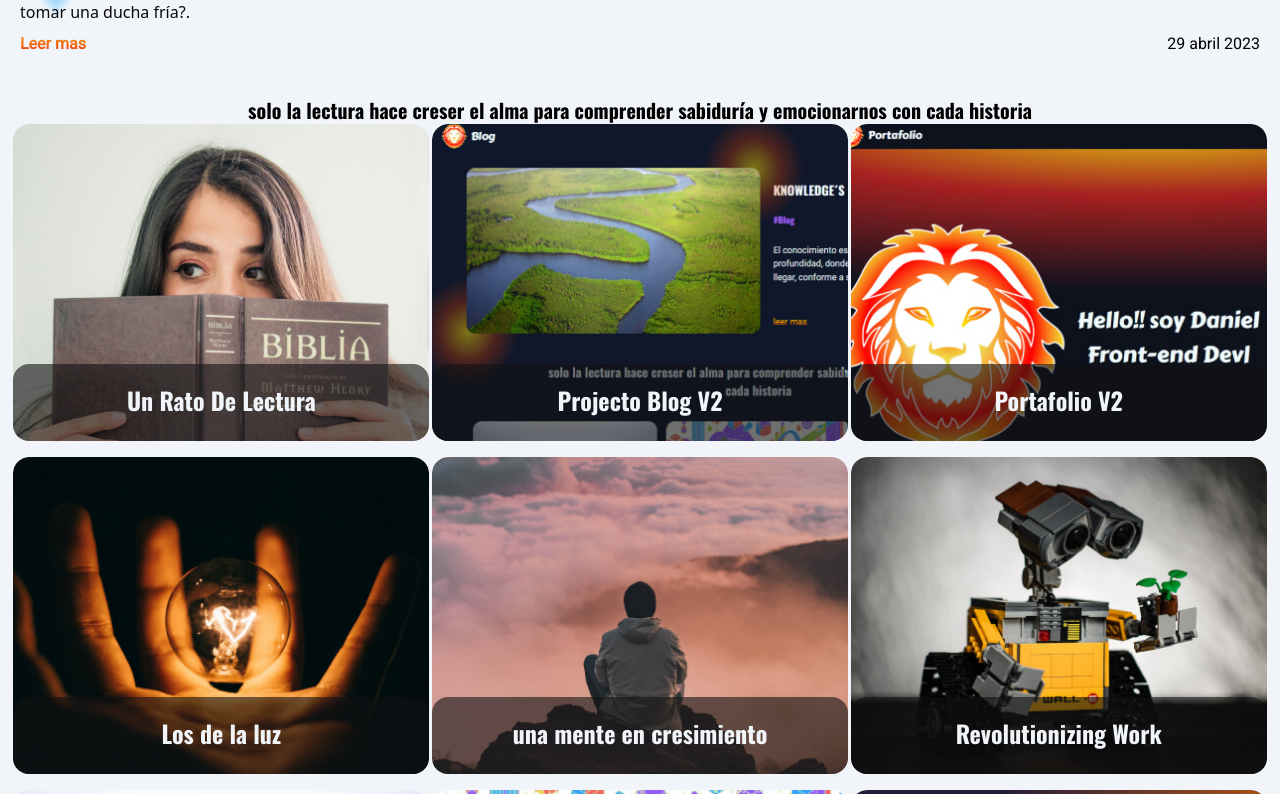
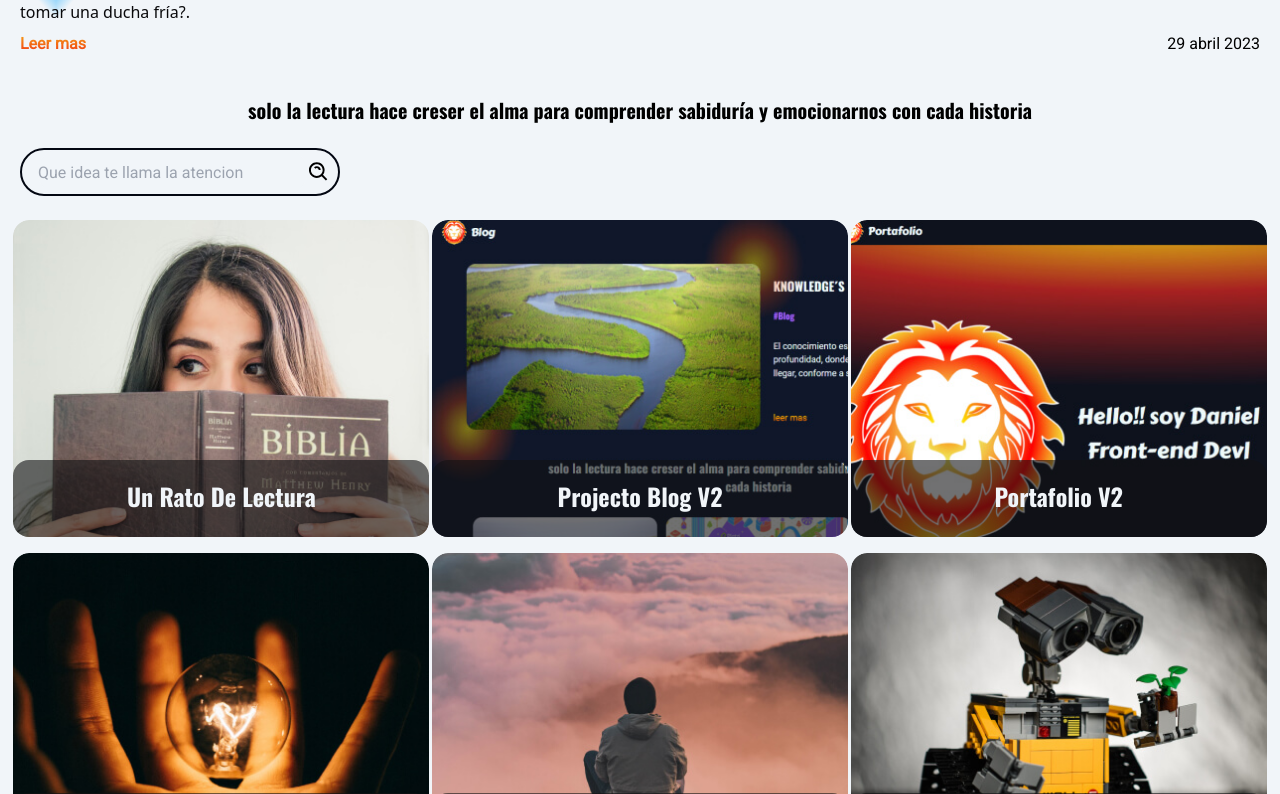
Before and after one commit to DanielLenoz/Daniel-blogV3, a React (Vite) app: page /#/ in a window 1280 px wide. Shown: the part 1266-2060 px from the top of the page. Built offline with nearby package versions, Linux system fonts and the light colour scheme.

Commit message:
created the style search

```diff
--- a/src/components/Cards.jsx
+++ b/src/components/Cards.jsx
@@ -1,12 +1,13 @@
 import React from 'react'
-import { blogData } from '../data'
+// import { blogData } from '../data'
 import { NavLink } from 'react-router-dom'
 import '../style/gradients.css'
-
-const cardBlogs = [...blogData]
-const newCardBlogs = cardBlogs.shift()
+import { useBlog } from '../hooks/useBlog'
 
 function Cards() {
+  const { state } = useBlog()
+  const { cardBlogs } = state
+
   return (
     <section className="grid justify-center gap-4 md:grid-cols-2 xl:grid-cols-3">
       {cardBlogs.map((blog) => {
--- a/src/components/Search.jsx
+++ b/src/components/Search.jsx
@@ -0,0 +1,20 @@
+import React from 'react'
+import { BiSearchAlt } from 'react-icons/bi'
+
+function Search() {
+  return (
+    <>
+      <label className="label my-6 flex h-12 w-80 cursor-pointer items-center overflow-hidden rounded-full  border-2 border-gray-950 pl-4 pr-2 focus-within:border-sky-500">
+        <input
+          className="input rounded-ful h-12 w-80 rounded-full bg-slate-100 font-roboto text-base font-normal outline-transparent"
+          type="text"
+          placeholder="Que idea te llama la atencion"
+          onChange={(event)=>event.target.value}
+        />
+        <BiSearchAlt className=" h-7 w-7" />
+      </label>
+    </>
+  )
+}
+
+export { Search }
--- a/src/hooks/useBlog.jsx
+++ b/src/hooks/useBlog.jsx
@@ -1,13 +1,22 @@
 import React, { useState } from 'react'
+import { blogData } from '../data'
 
 function useBlog() {
+  const cardBlogs = [...blogData]
+  const newCardBlogs = cardBlogs.shift()
+
   const [menuActive, setMenuActive] = useState(false)
 
+  const [searchValue, setSearchValue] = useState('')
+
   const state = {
+    cardBlogs,
     menuActive,
+    searchValue,
   }
   const stateUpdaters = {
     setMenuActive,
+    setSearchValue,
   }
 
   return { state, stateUpdaters }
--- a/src/pages/Home.jsx
+++ b/src/pages/Home.jsx
@@ -3,10 +3,11 @@ import { NavLink } from 'react-router-dom'
 import { blogData } from '../data'
 import '../style/gradients.css'
 import { Cards } from '../components/Cards'
+import { Search } from '../components/Search'
 
 function Home() {
   return (
-    <main className="bg-slate-100 px-5 pb-8 pt-5">
+    <main className="bg-slate-100 px-5 pb-8 grid pt-5">
       {blogData
         .map((blog) => {
           return (
@@ -63,12 +64,13 @@ function Home() {
         })
         .slice(0, 1)}
 
-      <h2 className=" text-center font-oswald text-xl font-bold mt-10">
+      <h2 className=" mt-10 text-center font-oswald text-xl font-bold">
         solo la lectura hace creser el alma para comprender sabiduría y
         emocionarnos con cada historia
       </h2>
+      <Search />
 
-      <Cards/>
+      <Cards />
     </main>
   )
 }
```
